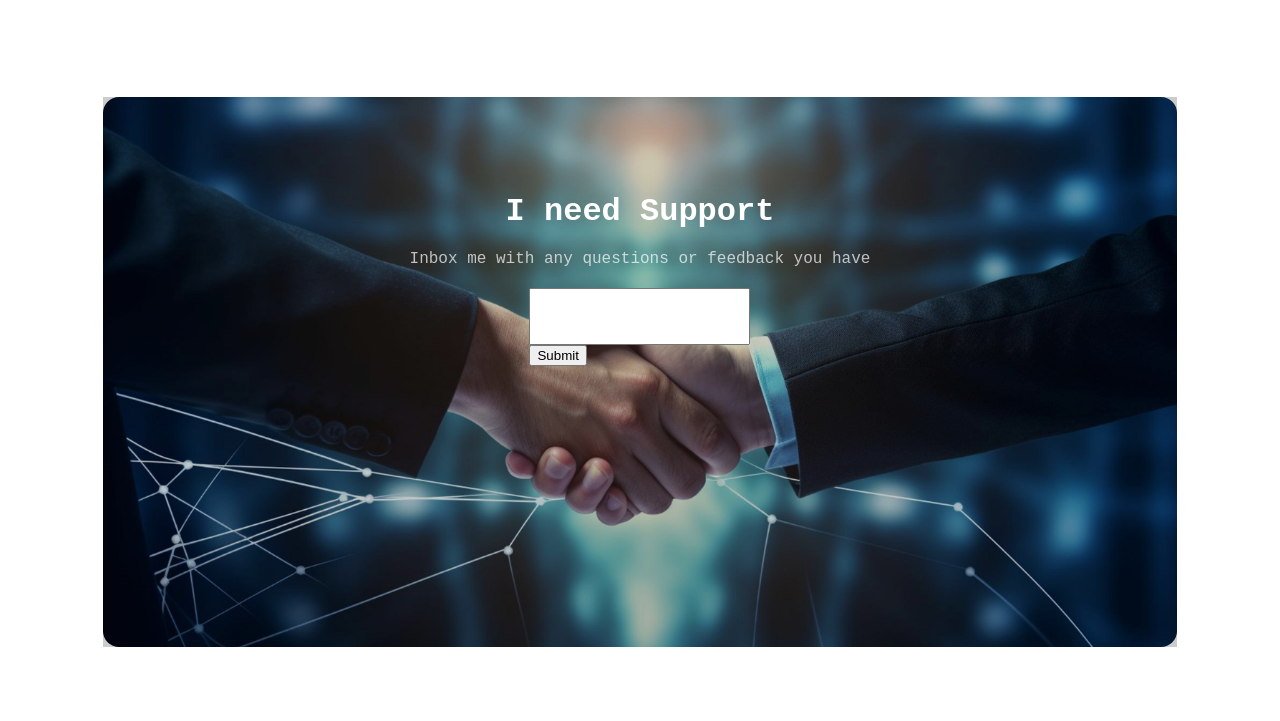
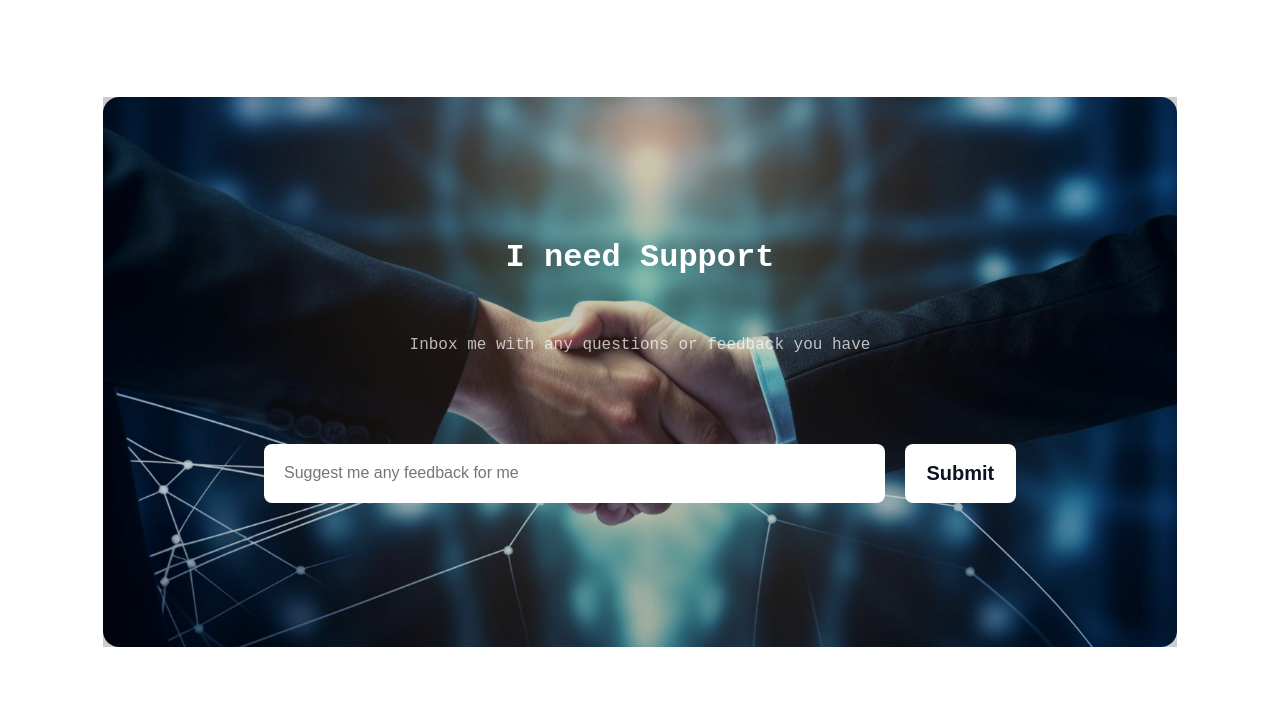
Before and after one commit to coderashik247/assignment--01, a plain HTML site: page index.html in a window 1280 px wide. Shown: the part 4665-5386 px from the top of the page. Drawn offline with Linux system fonts and the light colour scheme; a web font is replaced by a local one.

Commit message:
all section work are done

```diff
--- a/index.html
+++ b/index.html
@@ -115,7 +115,7 @@
                     <p class="support-section-description">Inbox me with any questions or feedback you have</p>
                     <div class="form-box">
                         <form action="">
-                            <input type="text" name="" id="">
+                            <input type="text" name="" id="" placeholder="Suggest me any feedback for me">
                             <input type="button" value="Submit">
                         </form>
                     </div>
--- a/styles/style.css
+++ b/styles/style.css
@@ -64,6 +64,7 @@ header{
     font-weight: 500;
     line-height: 23px;
     margin-top: 50px;
+    cursor: pointer;
 }
 /* banner section styles ends  */
 
@@ -265,16 +266,38 @@ a{
     color:rgb(255, 255, 255);
 }
 input[type="text"]{
-    /* width: 650px;
-    height: 30px; */
-    display: flex;
-    justify-content: center;
-    align-items: center;
-    /* flex-direction: column; */
-    padding: 19px 20px 19px 20px;
+    width: 650px;
+    height: 57px;
+    border-radius: 8px;
+    background: rgb(255, 255, 255);
+    border: none;
+    color: rgba(13, 19, 33, 0.4);
+    font-size: 16px;
+    font-weight: 400;
+    line-height: 19px;
+    letter-spacing: 0%;
+    text-align: left;
+    padding-left: 20px;
+}
+input[type="button"]{
+    border: none;
+    border-radius: 8px;
+    background: rgb(255, 255, 255);
+    width: 120px;
+    height: 59px;
+    cursor: pointer;
+    color: rgb(13, 19, 33);
+    font-size: 20px;
+    font-weight: 600;
+    line-height: 23px;
+    text-align: center;
+
 }
 .support-section-title{
-    padding-top: 64px ;
+    padding-top: 110px ;
+}
+.support-section-description{
+    padding-top: 40px;
 }
 .last-section{
     display: flex;
@@ -284,11 +307,15 @@ input[type="text"]{
 
 }
 .form-box{
+    padding-top: 70px;
+    width: 70%;
+    margin: 0 auto;
+}
+form{
     display: flex;
     justify-content: center;
     align-items: center;
-    flex-direction: column;
-    flex-wrap: wrap;
+    gap:20px
 }
 
 
```
